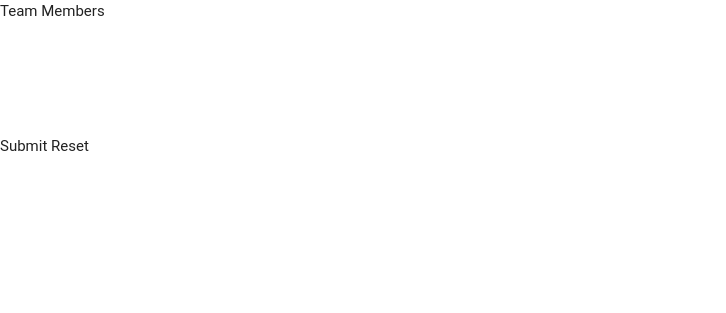
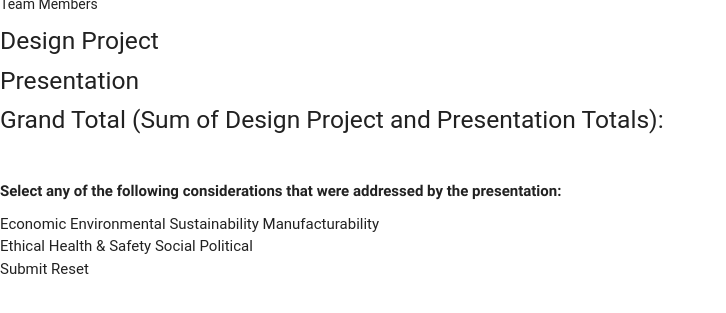
Before and after one commit to COEN-174/COEN-174.github.io, a PHP site: page /judging/form.html in a window 1280 px wide. Shown: the top 313 px of the page, without its empty margins (0-726 px from the left). Run offline with PHP 8.4, Linux system fonts and the light colour scheme; some libraries are stand-ins or nearby versions; some web fonts are replaced.

Commit message:
Finished Form Implementation and added 'help' feature

```diff
--- a/common.html
+++ b/common.html
@@ -9,16 +9,20 @@
     <link rel="import" href="https://cdn.rawgit.com/download/polymer-cdn/1.5.0/lib/paper-menu/paper-menu.html">
     <link rel="import" href="https://cdn.rawgit.com/download/polymer-cdn/1.5.0/lib/paper-tooltip/paper-tooltip.html">
     <link rel="import" href="https://cdn.rawgit.com/download/polymer-cdn/1.5.0/lib/paper-item/paper-item.html">
+<link rel="import" href="https://cdn.rawgit.com/download/polymer-cdn/1.5.0/lib/paper-input/paper-textarea.html">
     <link rel="import" href="https://cdn.rawgit.com/download/polymer-cdn/1.5.0/lib/paper-ripple/paper-ripple.html">
     <link rel="import" href="https://cdn.rawgit.com/download/polymer-cdn/1.5.0/lib/paper-radio-group/paper-radio-group.html">
     <link rel="import" href="https://cdn.rawgit.com/download/polymer-cdn/1.5.0/lib/paper-radio-button/paper-radio-button.html">
     <link rel="import" href="https://cdn.rawgit.com/download/polymer-cdn/1.5.0/lib/paper-toast/paper-toast.html">
+    <link rel="import" href="https://cdn.rawgit.com/download/polymer-cdn/1.5.0/lib/paper-dialog/paper-dialog.html">
 
     <link rel="import" href="https://cdn.rawgit.com/download/polymer-cdn/1.5.0/lib/iron-flex-layout/iron-flex-layout-classes.html">
     <link rel="import" href="https://cdn.rawgit.com/download/polymer-cdn/1.5.0/lib/iron-label/iron-label.html">
     <link rel="import" href="https://cdn.rawgit.com/download/polymer-cdn/1.5.0/lib/iron-icons/iron-icons.html">
     <link rel="import" href="https://cdn.rawgit.com/download/polymer-cdn/1.5.0/lib/iron-image/iron-image.html">
     <link rel="import" href="https://cdn.rawgit.com/download/polymer-cdn/1.5.0/lib/iron-form/iron-form.html">
+
+    <link href="https://fonts.googleapis.com/css?family=Roboto" rel="stylesheet">
 
     <script type="text/javascript" src="./app/app.js"></script>
     <style is="custom-style">
--- a/css/login.css
+++ b/css/login.css
@@ -6,6 +6,10 @@
     -webkit-border-radius:50%;
     -moz-border-radius:50%;
     border-radius:50%;
+}
+
+.help-dialog-button {
+    background-color: deepskyblue;
 }
 
 @keyframes enable_submit {
--- a/custom-modules/judging-category-fivepoint.html
+++ b/custom-modules/judging-category-fivepoint.html
@@ -4,11 +4,13 @@
     <template>
         <style>
             .category_label {
-                width:20%
+                width:40%;
+                font-size: 16px;
             }
             .category_container {
                 background-color: rgba(0, 0, 0, 0.1);
                 border-radius: 10px;
+                margin-bottom: 20px;
             }
             .category_score_container {
                 width: 100%;
--- a/judging/form.html
+++ b/judging/form.html
@@ -3,17 +3,56 @@
     <link rel="import" href="../custom-modules/judging-category-fivepoint.html">
     <script src="https://cdnjs.cloudflare.com/ajax/libs/materialize/0.97.7/js/materialize.min.js"></script>
     <form is="iron-form" id="judging_form_container">
-        <paper-item>
-            <div style="padding-right: 10px;" class="noselect">
+        <!--<div id="welcome_banner" style="font-size: 300%;">
+
+        </div>
+        -->
+        <paper-item style="padding-left: 0px">
+            <div style="padding-right: 10px;margin-top: -6px;font-size:14px;" class="noselect">
                 Team Members
             </div>
             <div id="team_container"></div>
         </paper-item>
-        <br>
-        <judging-category-fivepoint category_title="Category 1" category_parity="category_even"></judging-category-fivepoint> <br>
-        <judging-category-fivepoint category_title="Category 2" category_parity="category_odd"></judging-category-fivepoint> <br>
-        <judging-category-fivepoint category_title="Category 3" category_parity="category_even"></judging-category-fivepoint> <br>
-        <paper-input name="comments" label="Comments"></paper-input> <br>
+        <h5 class="subheader">Design Project</h5>
+        <judging-category-fivepoint category_title="Technical Accuracy" category_parity="category_even"></judging-category-fivepoint>
+        <judging-category-fivepoint category_title="Creativity and Innovation" category_parity="category_odd"></judging-category-fivepoint>
+        <judging-category-fivepoint category_title="Supporting Analytical Work" category_parity="category_even"></judging-category-fivepoint>
+        <judging-category-fivepoint category_title="Methodical Design Process Demonstrated" category_parity="category_odd"></judging-category-fivepoint>
+        <judging-category-fivepoint category_title="Addresses Project Complexity Appropriately" category_parity="category_even"></judging-category-fivepoint>
+        <judging-category-fivepoint category_title="Expectation of Completion (by term's end)" category_parity="category_odd"></judging-category-fivepoint>
+        <judging-category-fivepoint category_title="Design & Analysis of Tests" category_parity="category_even"></judging-category-fivepoint>
+        <judging-category-fivepoint category_title="Quality of Response during Q&A" category_parity="category_odd"></judging-category-fivepoint>
+
+        <h5 class="subheader">Presentation</h5>
+        <judging-category-fivepoint category_title="Organization" category_parity="category_even"></judging-category-fivepoint>
+        <judging-category-fivepoint category_title="Use of Alloted Time" category_parity="category_odd"></judging-category-fivepoint>
+        <judging-category-fivepoint category_title="Visual Aids" category_parity="category_even"></judging-category-fivepoint>
+        <judging-category-fivepoint category_title="Confidence and Poise" category_parity="category_odd"></judging-category-fivepoint>
+
+        <h5 id="center">Grand Total (Sum of Design Project and Presentation Totals):</h5>
+        <div id="tally">
+            <!-- mock div that will display score total once calculated -->
+        </div><br>
+
+        <div class="form-actionable-container">
+            <p id="center"><b>Select any of the following considerations that were addressed by the presentation:</b></p>
+            <div class="toprow">
+                <paper-button toggles raised class="form-topical-button">Economic</paper-button>
+                <paper-button toggles raised class="form-topical-button">Environmental</paper-button>
+                <paper-button toggles raised class="form-topical-button">Sustainability</paper-button>
+                <paper-button toggles raised class="form-topical-button">Manufacturability</paper-button>
+            </div>
+            <div class="bottomrow">
+                <paper-button toggles raised class="form-topical-button">Ethical</paper-button>
+                <paper-button toggles raised class="form-topical-button">Health & Safety</paper-button>
+                <paper-button toggles raised class="form-topical-button">Social</paper-button>
+                <paper-button toggles raised class="form-topical-button">Political</paper-button>
+            </div>
+        </div>
+
+        <div class="form-actionable-container">
+            <paper-textarea class="form-comments-input" name="comments" label="Comments (optional)"></paper-textarea>
+        </div>
         <div id="button-container">
             <paper-button raised class="form-button" onclick="_submit(event)">Submit</paper-button>
             <paper-button raised class="form-button" onclick="_reset(event)">Reset</paper-button>
```
Also changed, not shown: css/common.css (+66 -3 lines), index.html (+25 -0 lines), 1 other file.
